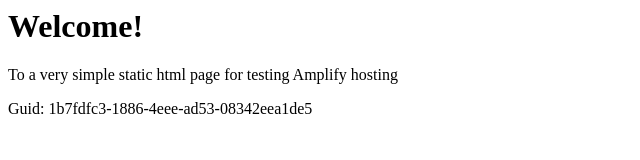
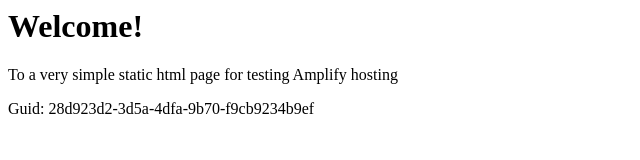
Before and after one commit to aws-aemilia-mxp/Github-PR-Commit-Integration-Test-DoNotTouch-GitHubWebhookPushCanaryTest-v1-prod-eu-south-1, a website: page src/index.html in a window 1280 px wide. Shown: the full height of the page, 0-640 px from the left. Drawn offline with Linux system fonts and the light colour scheme.

Commit message:
commit from integ tests

```diff
--- a/src/index.html
+++ b/src/index.html
@@ -12,6 +12,6 @@
 <body>
     <h1>Welcome!</h1>
     <p>To a very simple static html page for testing Amplify hosting</p>
-    <p>Guid: 1b7fdfc3-1886-4eee-ad53-08342eea1de5</p></body>
+    <p>Guid: 28d923d2-3d5a-4dfa-9b70-f9cb9234b9ef</p></body>
 
 </html>
```
